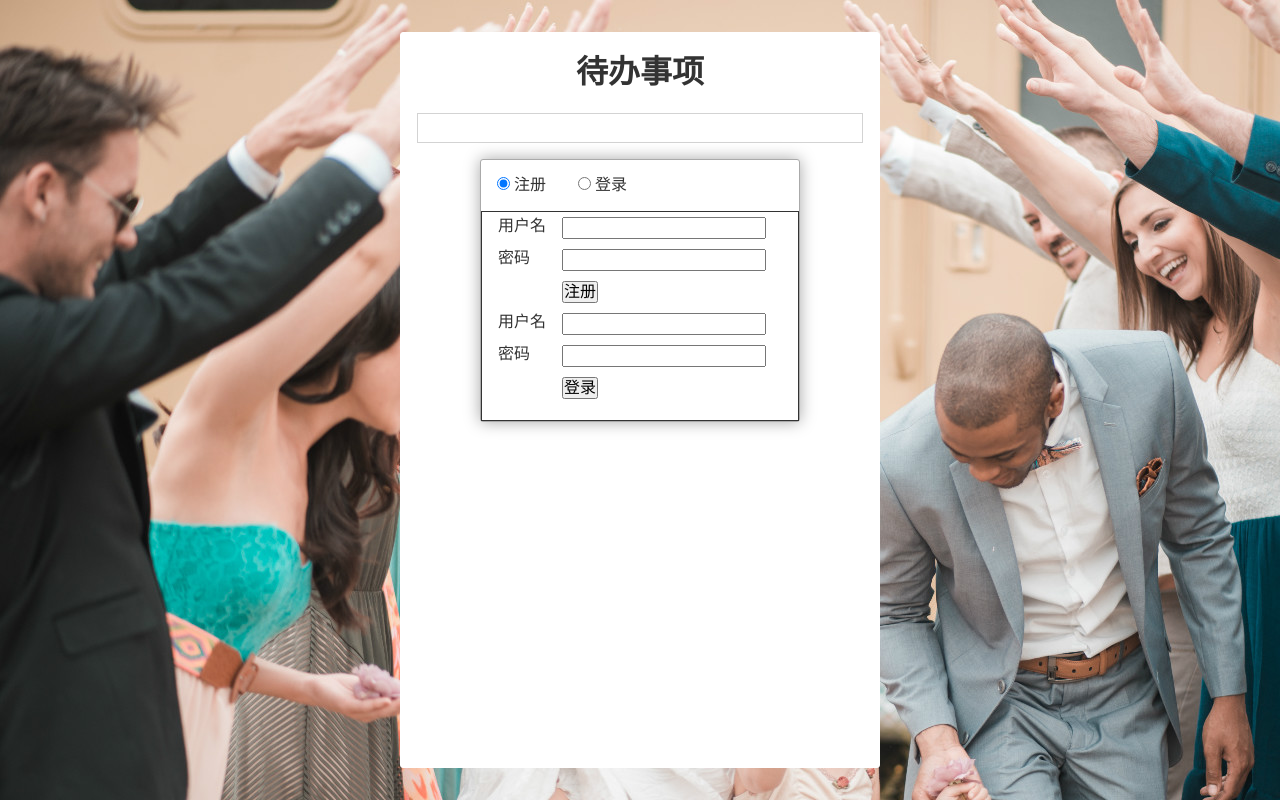
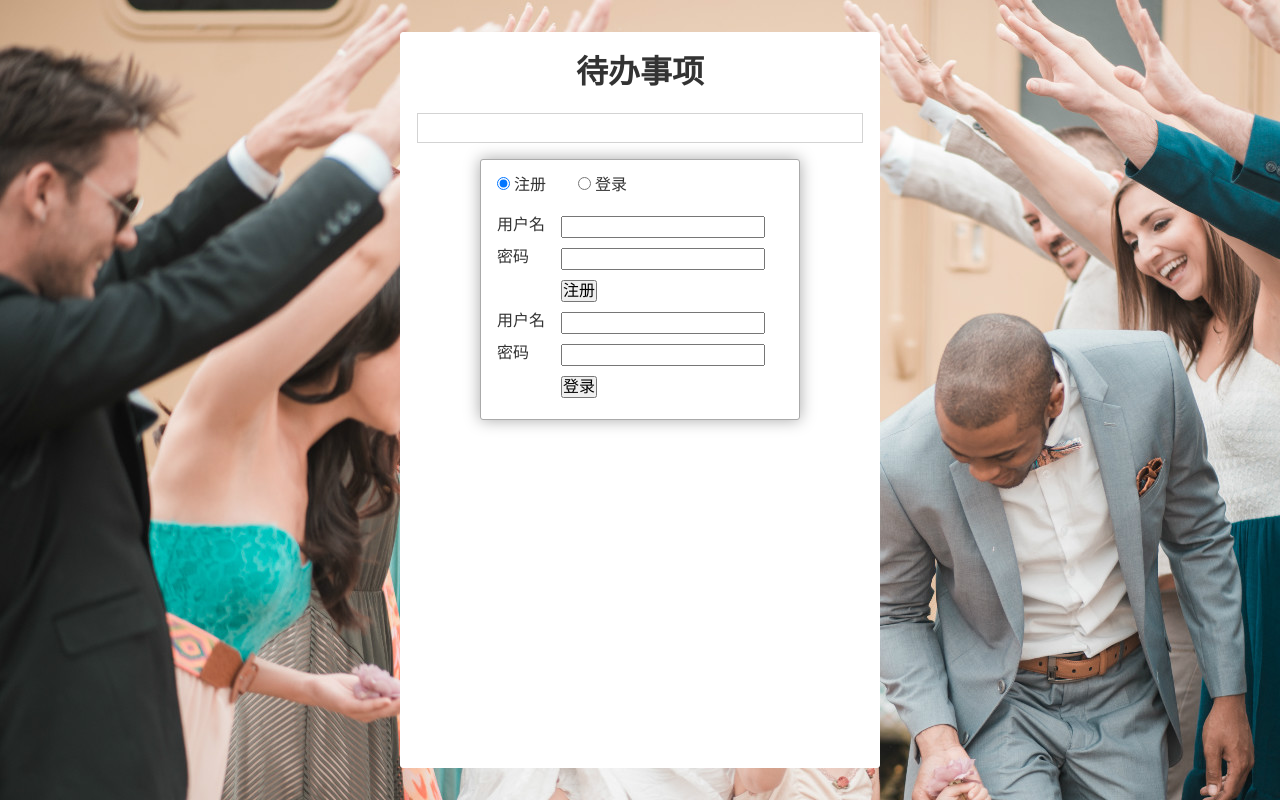
Before and after one commit to hejianxinsir/react-todos-0130, a React (Create React App) app: page / in a window 1280 px wide. Built offline with nearby package versions, Linux system fonts and the light colour scheme.

Commit message:
添加label，方便用户点击C

```diff
--- a/src/UserDialog.css
+++ b/src/UserDialog.css
@@ -8,13 +8,13 @@
 	border: 1px solid #aaa;
 	box-shadow: 0 0 1em hsla(0,0%,0%,0.35);
 }
-.UserDialog > nav:first-child{padding: 1em;}
-.UserDialog > nav:first-child input[type=radio]:not(:first-child){
+.UserDialog > nav:first-child{padding: 1em; margin-left: -2em;}
+.UserDialog > nav:first-child label{
 	margin-left: 2em;
+	cursor: pointer;
 }
 .UserDialog > .panes {
 	padding: 0 1em 1em;
-	border: 1px solid;
 }
 .UserDialog form > .row {
 	display: flex;
--- a/src/UserDialog.js
+++ b/src/UserDialog.js
@@ -18,8 +18,8 @@
 			<div className="UserDialog-Wrapper">
 				<div className="UserDialog">
 					<nav onChange={this.switch.bind(this)}>
-						<input type="radio" value="signUp" checked={this.state.selected === "signUp"}/> 注册
-						<input type="radio" value="signIn" checked={this.state.selected === "signIn"}/> 登录
+						<label><input type="radio" value="signUp" checked={this.state.selected === "signUp"}/> 注册</label>
+						<label><input type="radio" value="signIn" checked={this.state.selected === "signIn"}/> 登录</label>
 					</nav>
 					<div className="panes">
 						<form className="signUp"> {/*注册*/}
```
Also changed, not shown: 1 other file (tests, documents, lock files or other folders).
